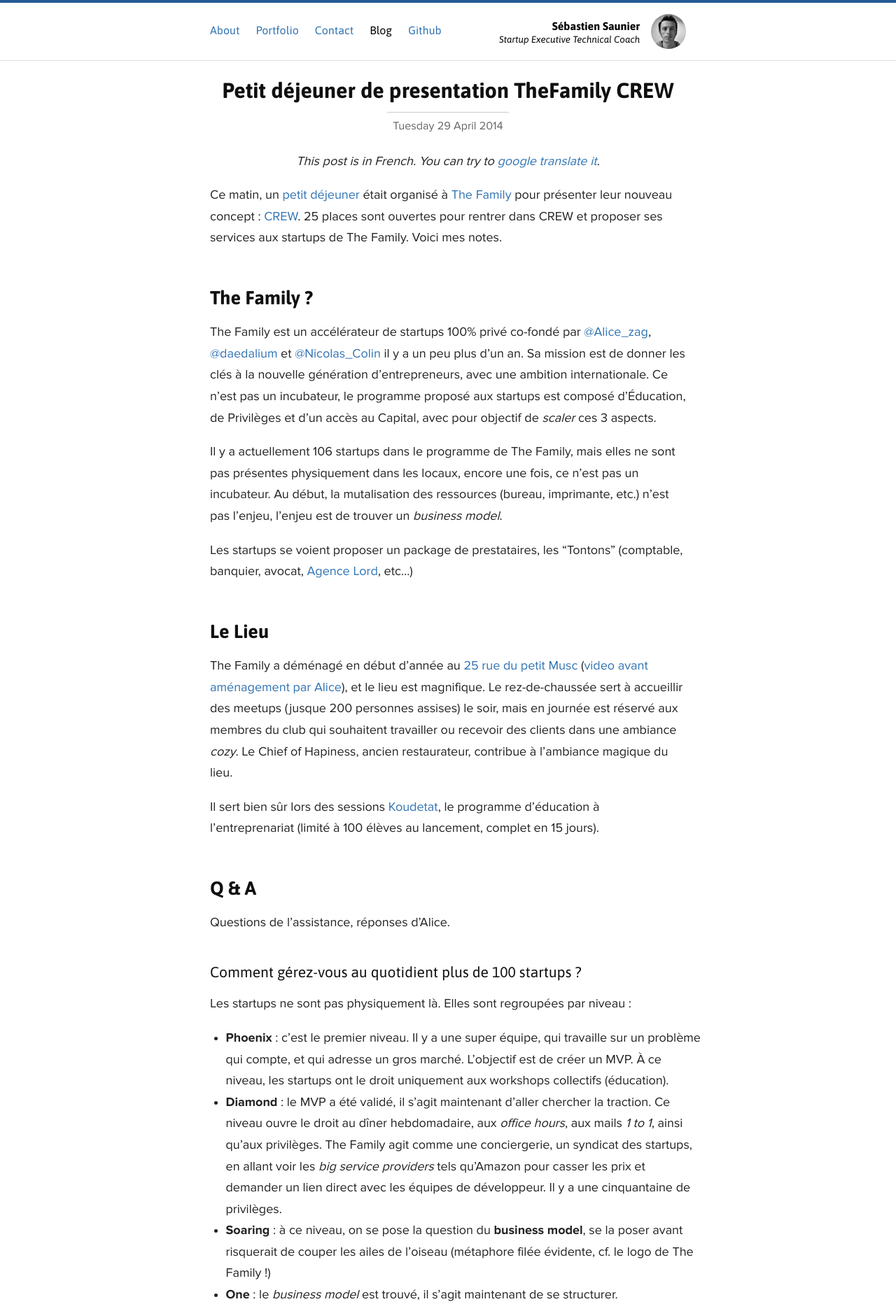
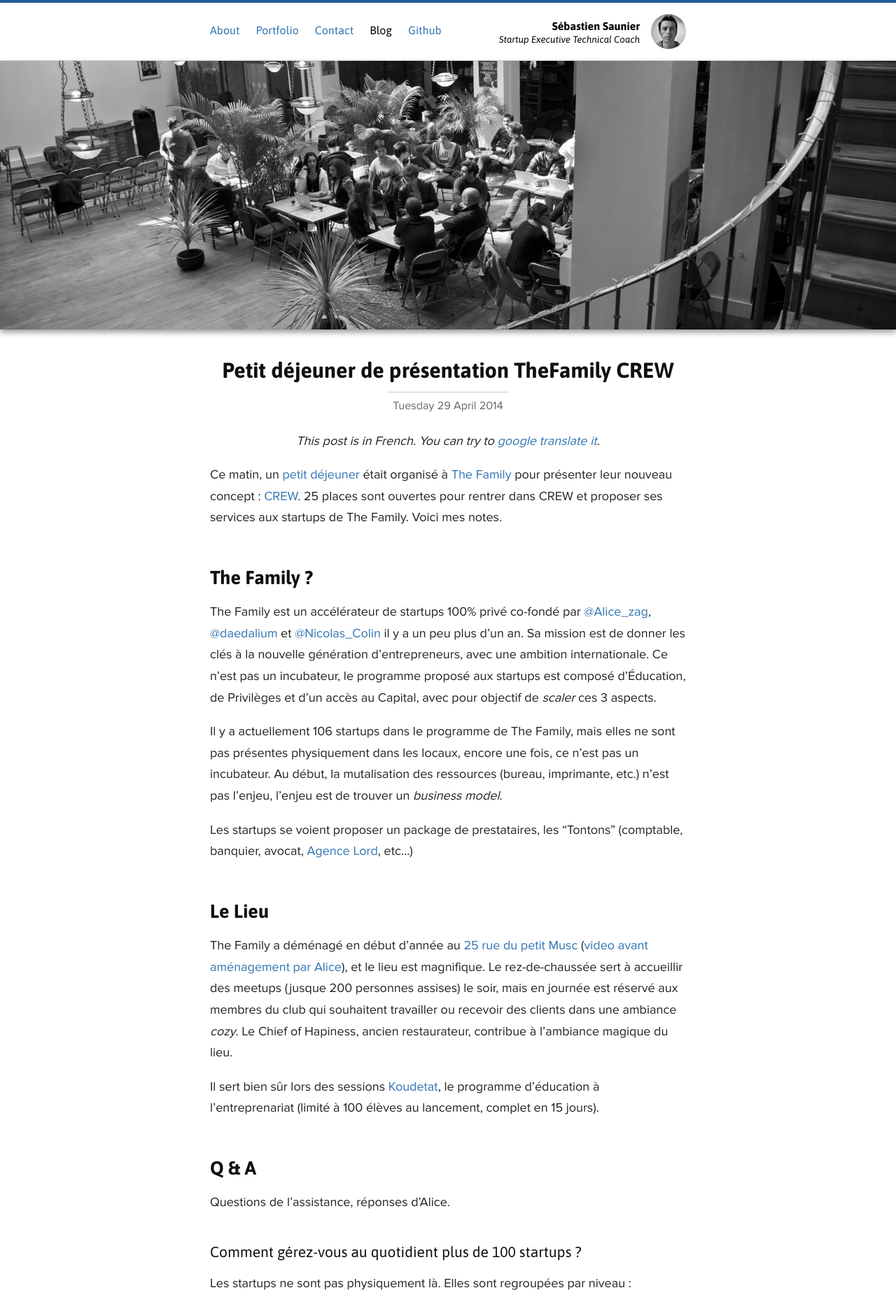
Before and after one commit to ssaunier/ssaunier.github.io, a Jekyll site: the page built from _posts/2014-04-29-petit-dejeuner-de-presentation-thefamily-crew.markdown, in a window 1280 px wide. Shown: the top 1874 px of the page at 70% size. Built offline with Jekyll 4.4.1, drawn with Linux system fonts in a browser that asks for light colours; Markdown is read by kramdown in place of the engine named in the settings; a script that is not in the unit is left out; comment, search, counter and statistics services are not loaded.

Commit message:
Decorate blog post with illustration

```diff
--- a/_posts/2014-04-29-petit-dejeuner-de-presentation-thefamily-crew.markdown
+++ b/_posts/2014-04-29-petit-dejeuner-de-presentation-thefamily-crew.markdown
@@ -1,10 +1,10 @@
 ---
 layout: post
-title: "Petit déjeuner de presentation TheFamily CREW"
+title: "Petit déjeuner de présentation TheFamily CREW"
 description: "Compte-rendu de la présentation du nouveau service de The Family dédié aux freelances"
 category: blog
 french: true
-#photo: the_family.jpg
+photo: the_family.jpg
 ---
 
 Ce matin, un [petit déjeuner](http://www.meetup.com/TheFamilySpecialEvents/events/179387212/)
--- a/css/site.css
+++ b/css/site.css
@@ -383,6 +383,7 @@
   margin-top: -1.5em;
   margin-bottom: 2.5em;
   background-size: cover;
+  background-position: center;
   box-shadow: 0px 4px 8px #999;
 }
 
```
Also changed, not shown: images/posts/the_family.jpg (added).
